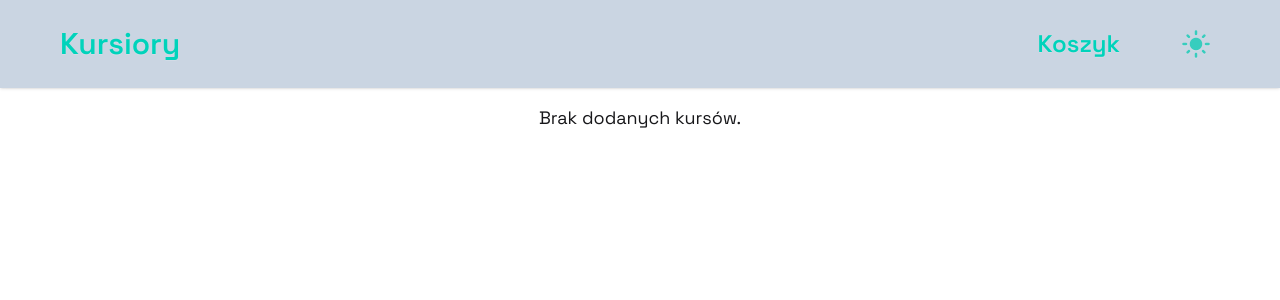
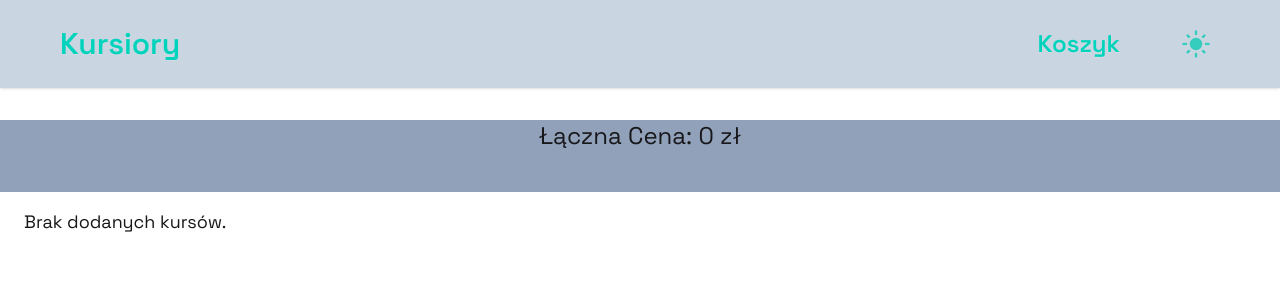
Before and after one commit to Keryyyl/SklepZaliczenie, a React (Vite) app: page /koszyk in a window 1280 px wide. Shown: the top 300 px of the page. Built offline with nearby package versions, Linux system fonts and the light colour scheme.

Commit message:
Adds delete button to kurscard and functionality

```diff
--- a/src/context/CartContext.jsx
+++ b/src/context/CartContext.jsx
@@ -15,8 +15,13 @@ export const CartProvider = ({ children }) => {
     setCart((prevCart) => [...prevCart, item]);
   };
 
+  // Function to remove item from the cart by its index
+  const removeFromCart = (index) => {
+    setCart((prevCart) => prevCart.filter((_, i) => i !== index)); // Remove the item by index
+  };
+
   return (
-    <CartContext.Provider value={{ cart, addToCart }}>
+    <CartContext.Provider value={{ cart, addToCart, removeFromCart }}>
       {children}
     </CartContext.Provider>
   );
--- a/src/index.css
+++ b/src/index.css
@@ -85,7 +85,7 @@
     font-feature-settings: 'liga';
   }
 
-  #root {
+  #root, body {
     @apply bg-slate-400 dark:bg-base-100 transition duration-2500;
   }
 
--- a/src/pages/Koszyk.jsx
+++ b/src/pages/Koszyk.jsx
@@ -1,30 +1,56 @@
-import Header from "./components/Header"
-import KursCard from "./components/KursCard"
-import MailForm from "./components/MailForm"
+import Header from "./components/Header";
 import { useCart } from "../context/CartContext"; // Import the cart context
+import { useState, useEffect } from "react";
 
 function Koszyk() {
-  const { cart } = useCart(); // Get the cart list from context
+  const { cart, removeFromCart } = useCart(); // Get the cart list and removeFromCart function from context
+  const [wholePrice, setWholePrice] = useState(0);
+
+  useEffect(() => {
+    // Recalculate the total price whenever the cart changes
+    const totalPrice = cart.reduce((acc, item) => {
+      return acc + item.price + item.additionalPrice;
+    }, 0);
+
+    // Set the total price
+    setWholePrice(totalPrice);
+  }, [cart]); // Recalculate the price whenever the cart changes
 
   return (
     <>
-      <Header/>
-      <div className="flex flex-wrap justify-center gap-6 p-6 mt-20 bg-base-100">
+      <Header />
+      <div className="w-full mt-30">
+        <p className="text-center text-2xl">Łączna Cena: {wholePrice} zł</p>
+      </div>
+      <div className="overflow-x-auto mt-10 bg-base-100 px-6 py-4">
+        <div className="flex space-x-6">
           {cart.length === 0 ? (
             <p className="text-center text-lg">Brak dodanych kursów.</p>
           ) : (
             cart.map((item, index) => (
-            <div key={index} className="bg-gray-200 dark:bg-gray-800 p-4 rounded-lg shadow-md">
+              <div
+                key={index}
+                className="bg-gray-200 dark:bg-gray-800 p-4 rounded-lg shadow-md w-80 h-50 min-w-[80px]"
+              >
                 <h2 className="text-xl font-semibold">{item.title}</h2>
                 <p>Opcja: {item.selectedOption}</p>
                 <p>Cena: {item.price} zł</p>
-              {item.isAdditional && <p>+ Dodatkowe pliki: 10 zł</p>}
+                {item.isAdditional && (
+                  <p>+ Dodatkowe pliki: {item.additionalPrice} zł</p>
+                )}
+                <button
+                  className="btn btn-soft btn-accent text-accent hover:text-black dark:hover:text-white btn-md w-full text-xl flex items-center justify-center mt-5 shadow-2xl dark:shadow-black gap-2 transition duration-2500"
+                  onClick={() => removeFromCart(index)} // Use the index from the map function to remove the item
+                >
+                  Usuń
+                </button>
               </div>
             ))
           )}
+        </div>
       </div>
     </>
   );
 }
 
-  export default Koszyk
+export default Koszyk;
--- a/src/pages/components/KursCard.jsx
+++ b/src/pages/components/KursCard.jsx
@@ -7,11 +7,14 @@ function KursCard({ title, description, prices }) {
   const [isAdditional, setIsAdditional] = useState(false);
 
   const handleAdd = () => {
+    const additionalPrice = isAdditional ? prices.Additional : 0;
     const item = {
-      title,
+      id: title, // Use the course ID from props (assuming `title` isn't the ID here, so you might want to use the correct field)
       selectedOption,
       price: prices[selectedOption],
+      additionalPrice: isAdditional ? prices.Additional : 0,
       isAdditional,
+      CoursePrice: prices[selectedOption] + additionalPrice
     };
     addToCart(item); // Add item to cart
   };
```
Lines whose indentation alone changed are shown as unchanged.
